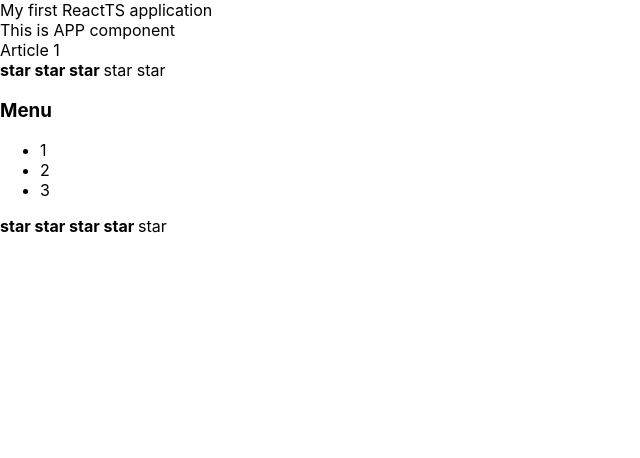
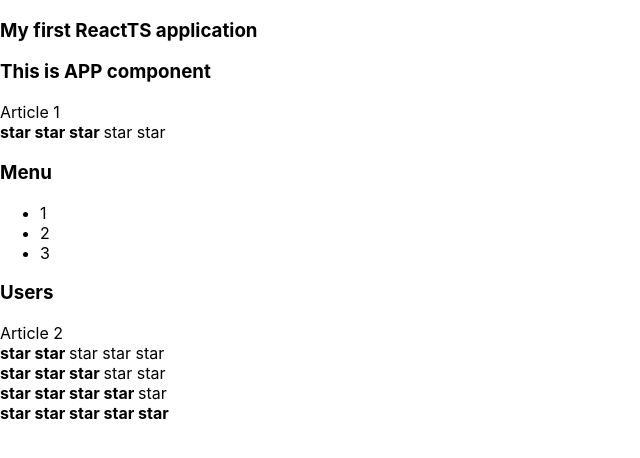
Before and after one commit to showermax/my-app, a React (Create React App) app: page / in a window 1280 px wide. Shown: the top 458 px of the page, without its empty margins (0-640 px from the left). Built offline with nearby package versions, Linux system fonts and the light colour scheme.

Commit message:
o4 -PropsType

```diff
--- a/src/App.tsx
+++ b/src/App.tsx
@@ -11,14 +11,22 @@
             <PageTitle title={"This is APP component"}/>
             Article 1
             <Rating value={3}/>
-            <Accordion title={"Menu"}/>
+            <Accordion title={"Menu"} collapsed={true}/>
+            <Accordion title={"Users"} collapsed={false}/>
+            Article 2
+            <Rating value={2}/>
+            <Rating value={3}/>
             <Rating value={4}/>
+            <Rating value={5}/>
         </div>
     );
 }
 
-function PageTitle(props: any) {
-    return <div> {props.title} </div>
+type PageTitlePropsType = {
+    title: string
+}
+function PageTitle(props: PageTitlePropsType) {
+    return <h3> {props.title} </h3>
 }
 
 // My first ReactTS application
--- a/src/Component/Accordion/Accordion.tsx
+++ b/src/Component/Accordion/Accordion.tsx
@@ -1,17 +1,31 @@
 import React from "react";
 
-function Accordion(props: any) {
+type AccordionPropsType = {
+    title: string
+    collapsed: boolean
+}
+function Accordion(props: AccordionPropsType) {
     console.log("Accordion rendering")
+    if (props.collapsed) {
     return (
         <div>
             <AccordionTitle acctitle={props.title}/>
             <AccordionBody/>
         </div>
-
     )
+    } else {
+        return (
+            <div>
+                <AccordionTitle acctitle={props.title}/>
+            </div>
+        )
+    }
 }
 
-const AccordionTitle = (props: any) => {
+type AccordionTitlePropsType = {
+    acctitle: string
+}
+const AccordionTitle = (props: AccordionTitlePropsType) => {
     console.log("AccordionTitle rendering")
     return (
         <h3>{props.acctitle}</h3>
```
Also changed, not shown: src/Component/Rating/Rating.tsx (+8 -2 lines).
